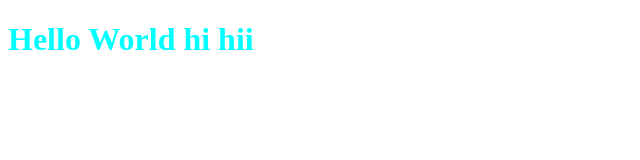
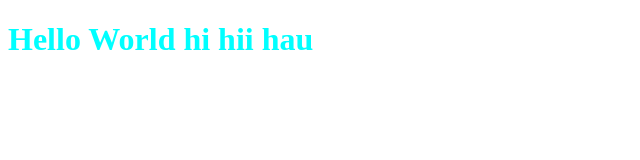
Before and after one commit to snehalshevade/htmldemo1, a plain HTML site: page index.html in a window 1280 px wide. Shown: the whole page, without its empty margins (0-640 px from the left). Drawn offline with Linux system fonts and the light colour scheme.

Commit message:
initial commit1

```diff
--- a/index.html
+++ b/index.html
@@ -18,6 +18,7 @@ h1
         Hello World
         hi
         hii
+        hau
     </h1>
 </body>
 </html>
```
